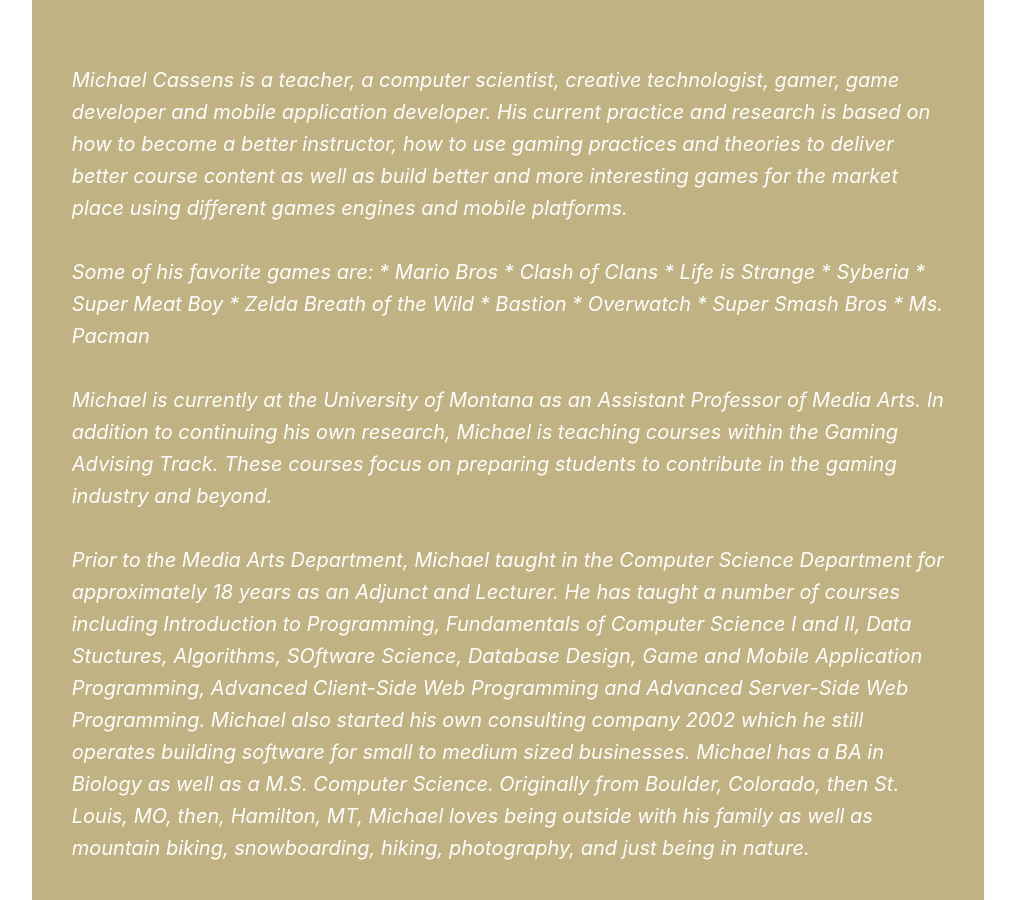
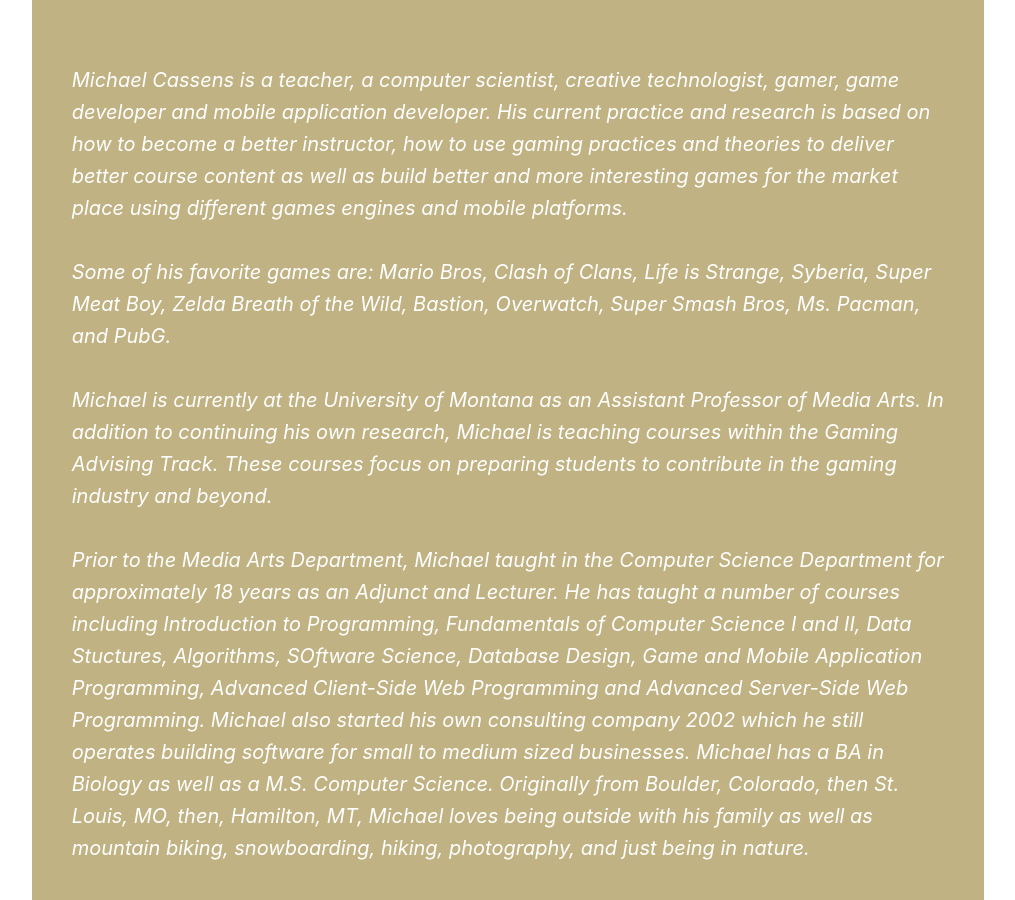
Before and after one commit to Montana-Media-Arts/creative-coding-1-Fall2019, a Jekyll site: the page built from modules/week-1/_posts/2017-01-03-instructors.md, in a window 1280 px wide and 900 px high, scrolled down 2003 px. Shown: the whole window, without its empty margins (132-1147 px from the left). Built offline with Jekyll 4.4.1, drawn with Linux system fonts in a browser that asks for light colours; nearby versions of some CDN libraries.

Commit message:
updated instructor info

```diff
--- a/modules/week-1/_posts/2017-01-03-instructors.md
+++ b/modules/week-1/_posts/2017-01-03-instructors.md
@@ -24,20 +24,19 @@ I would also like to say that I am first and foremost a teacher, so I will work
 
 
 > # Bio
->
 > Michael Cassens is a teacher, a computer scientist, creative technologist, gamer, game developer and mobile application developer.  His current practice and research is based on how to become a better instructor, how to use gaming practices and theories to deliver better course content as well as build better and more interesting games for the market place using different games engines and mobile platforms.
 >
 > Some of his favorite games are:
-    * Mario Bros
-    * Clash of Clans
-    * Life is Strange
-    * Syberia
-    * Super Meat Boy
-    * Zelda Breath of the Wild
-    * Bastion
-    * Overwatch
-    * Super Smash Bros
-    * Ms. Pacman
+  Mario Bros,
+  Clash of Clans,
+  Life is Strange,
+  Syberia,
+  Super Meat Boy,
+  Zelda Breath of the Wild,
+  Bastion,
+  Overwatch,
+  Super Smash Bros,
+  Ms. Pacman, and PubG.
 >
 > Michael is currently at the University of Montana as an Assistant Professor of Media Arts. In addition to continuing his own research, Michael is teaching courses within the Gaming Advising Track. These courses focus on preparing students to contribute in the gaming industry and beyond.
 >
```
